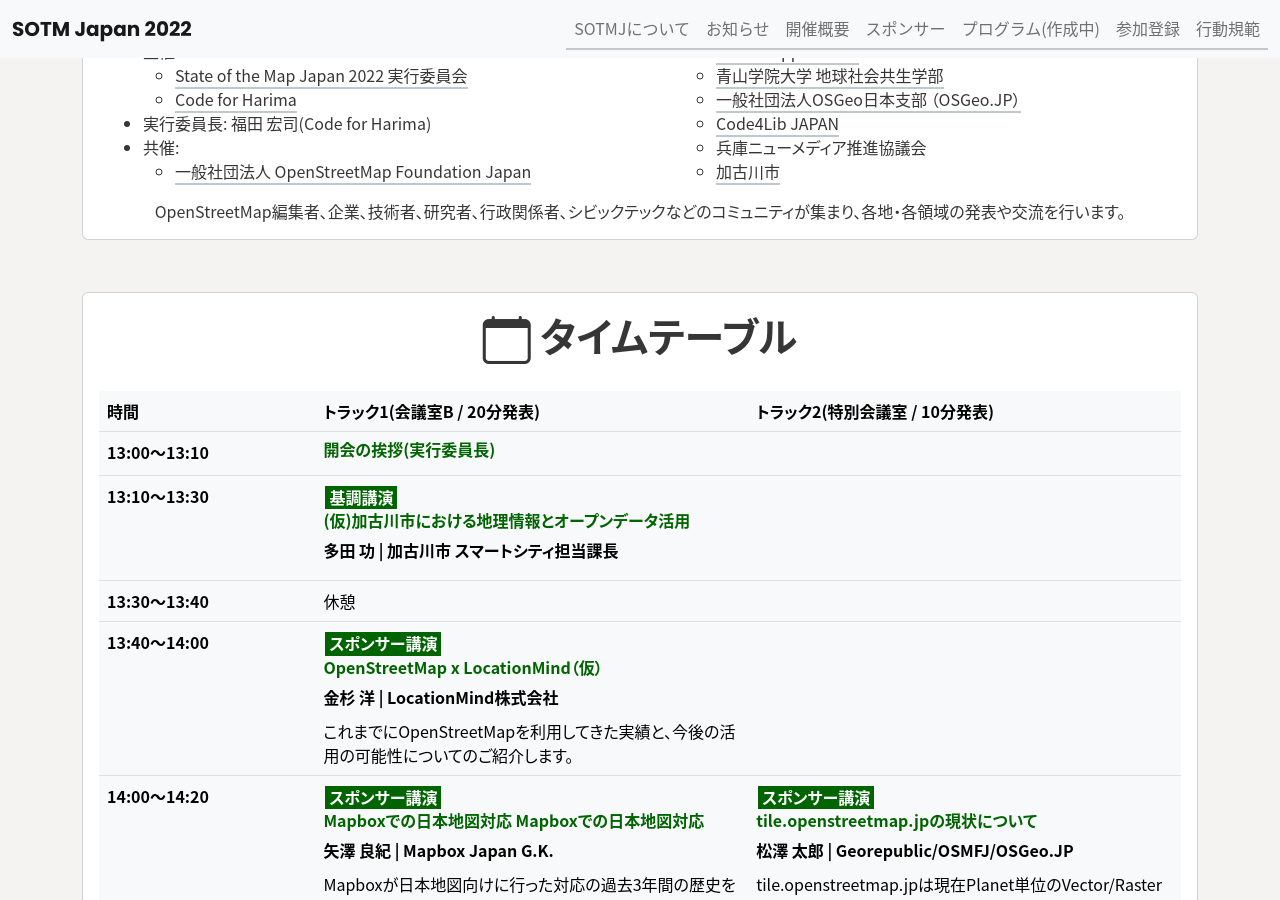
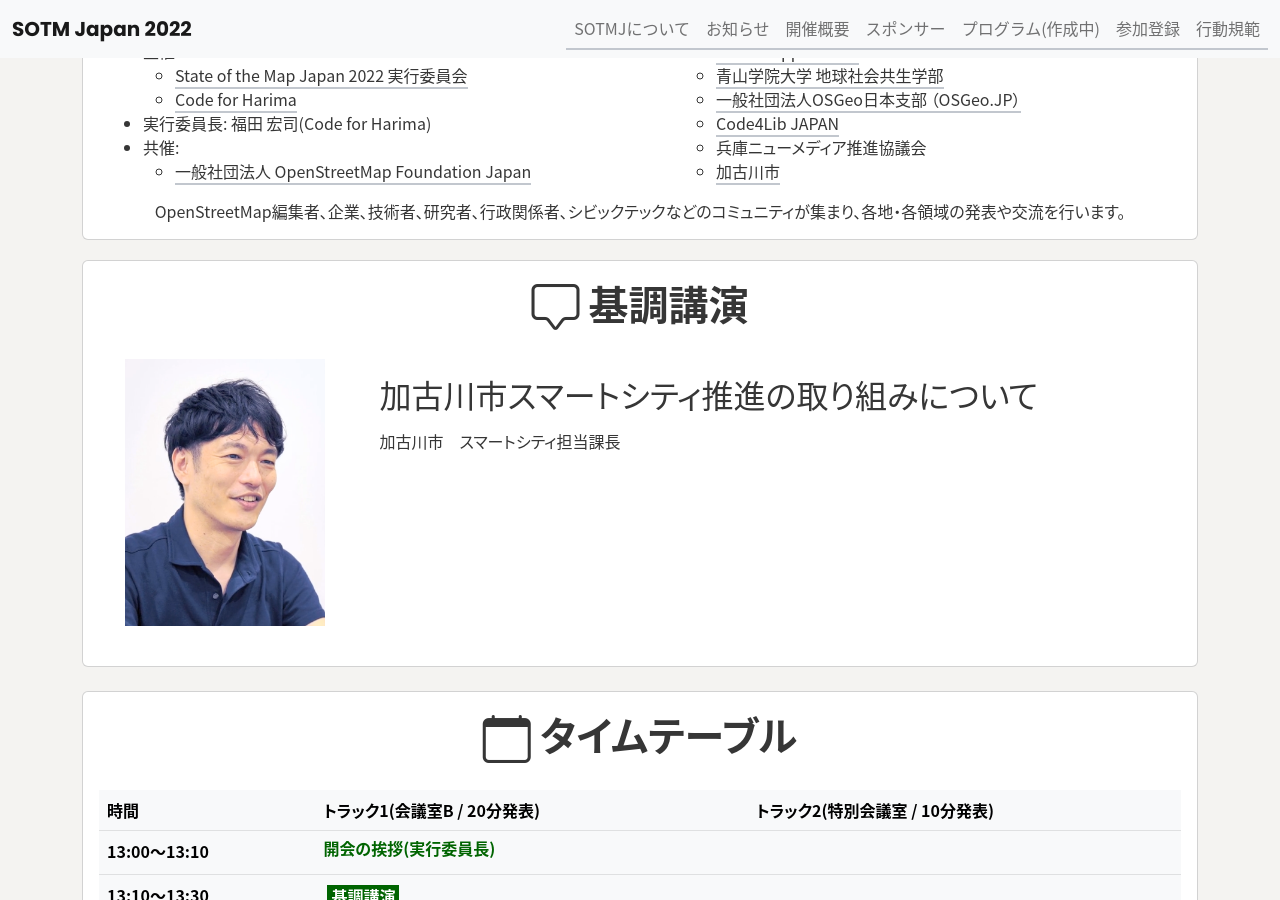
Before and after one commit to osmfj/sotmjp2022, a Jekyll site: the page built from index.md, in a window 1280 px wide and 900 px high, scrolled down 1319 px. Built offline with Jekyll 4.4.1, drawn with Linux system fonts in a browser that asks for light colours; comment, search, counter and statistics services are not loaded; some of the changed text lies outside the part shown.

Commit message:
配信情報を追加

```diff
--- a/_data/talks.yml
+++ b/_data/talks.yml
@@ -1,5 +1,5 @@
 - talk: 基調講演
-  title:  (仮)加古川市における地理情報とオープンデータ活用
+  title: 加古川市スマートシティ推進の取り組みについて
   name: 多田 功
   position: 加古川市　スマートシティ担当課長
-  img:  noimg.webp
+  img:  tada.png
--- a/_includes/speaker.html
+++ b/_includes/speaker.html
@@ -1,15 +1,16 @@
 <section>
-  <div class="container py-4 py-xl-5">
-    <h2 class="display-6 fw-bold mb-4" id="speaker"><i class="bi bi-chat-square"></i> 講演</h2>
+  <div class="container py-4 py-xl-3">
+    <div class="card">
+      <div class="card-body">
+        <h2 class="display-6 fw-bold mb-4" id="speaker"><i class="bi bi-chat-square"></i> 基調講演</h2>
         {% for talk in site.data.talks %}
         <div class="row mb-4 mb-xxl-5 justify-content-center">
-      <h3>{{ talk.talk }}</h3>
           <div class="col-10 col-md-5 col-lg-4 col-xl-3 g-0 text-center">
             {% if talk.img != null %}
-        <img src="/img/{{ talk.img }}" alt="" class="img-fluid" width="320px" height="320px">
+            <img src="/img/{{ talk.img }}" alt="" class="img-fluid" width="200">
             {% endif %}
           </div>
-      <div class="col-10 col-md-7 col-lg-8 col-xl-9 p-3 speakertalk">
+          <div class="col-10 col-md-7 col-lg-8 col-xl-9 p-3">
             <h4 class="fs-2">{{ talk.title }}</h4>
             <p class="fs-4">{{ talker.name }}</p>
             <p>{{ talk.position }}</p>
@@ -17,4 +18,6 @@
         </div>
         {% endfor %}
       </div>
+    </div>
+  </div>
 </section>
--- a/_includes/timetable.html
+++ b/_includes/timetable.html
@@ -1,5 +1,5 @@
 <section id="timetable">
-  <div class="container py-4 py-xl-5">
+  <div class="container py-4 py-xl-2">
     <div class="card">
       <div class="card-body">
         <h2 class="display-6 fw-bold mb-4"><i class="bi bi-calendar"></i> タイムテーブル</h2>
@@ -26,7 +26,7 @@
                   <tr>
                     <th>13:10〜13:30</th>
                     <td>
-                      <h5><span>基調講演</span><br>(仮)加古川市における地理情報とオープンデータ活用</h5>
+                      <h5><span>基調講演</span><br>加古川市スマートシティ推進の取り組みについて</h5>
                       <p class="speaker">多田 功 | 加古川市 スマートシティ担当課長</p>
                     </td>
                     <td>&nbsp;</td>
@@ -38,7 +38,7 @@
                   <tr>
                     <th>13:40〜14:00</th>
                     <td>
-                      <h5><span>スポンサー講演</span><br>OpenStreetMap x LocationMind（仮）</h5>
+                      <h5><span>スポンサー講演</span><span class="red">配信無し</span><br>OpenStreetMap x LocationMind（仮）</h5>
                       <p class="speaker">金杉 洋 | LocationMind株式会社</p>
                       これまでにOpenStreetMapを利用してきた実績と、今後の活用の可能性についてのご紹介します。
                     </td>
@@ -47,7 +47,7 @@
                   <tr>
                     <th>14:00〜14:20</th>
                     <td>
-                      <h5><span>スポンサー講演</span><br>Mapboxでの日本地図対応 Mapboxでの日本地図対応</h5>
+                      <h5><span>スポンサー講演</span><span class="red">配信無し</span><br>Mapboxでの日本地図対応 Mapboxでの日本地図対応</h5>
                       <p class="speaker">矢澤 良紀 | Mapbox Japan G.K.</p>
                       Mapboxが日本地図向けに行った対応の過去3年間の歴史をお話頂きます。
                     </td>
@@ -208,7 +208,7 @@
                   </tr>
                   <tr>
                     <td>
-                      <h5>街の魅力発見とOSM</h5>
+                      <h5><span class="red">配信無し</span>街の魅力発見とOSM</h5>
                       <p class="speaker">藤野 進</p>
                       大阪市東淀川区でのOSMを使った、街の魅力発見する活動について
                     </td>
--- a/css/style.css
+++ b/css/style.css
@@ -29,7 +29,15 @@ h5 span {
   display: inline-block;
   background-color: darkgreen;
   padding: 2px 4px;
-  margin: 2px;
+  margin: 2px 4px;
+  color: #ffffff;
+}
+
+h5 span.red{
+  display: inline-block;
+  background-color: darkred;
+  padding: 2px 4px;
+  margin: 2px 4px;
   color: #ffffff;
 }
 
@@ -102,11 +110,6 @@ section h2 i {
   vertical-align: -.125em;
 }
 
-.speakertalk {
-  color: var(--bg-color);
-  background-color: var(--main-color);
-}
-
 /* page */
 
 .page__article h2 {
--- a/index.md
+++ b/index.md
@@ -6,6 +6,7 @@ layout: home
 {% include about.html %}
 {% include news.html %}
 {% include outline.html %}
+{% include speaker.html %}
 {% include timetable.html %}
 {% include sponser.html %}
 {% include committee.html %}
```
Also changed, not shown: img/tada.png (added). Lines whose indentation alone changed are shown as unchanged.
